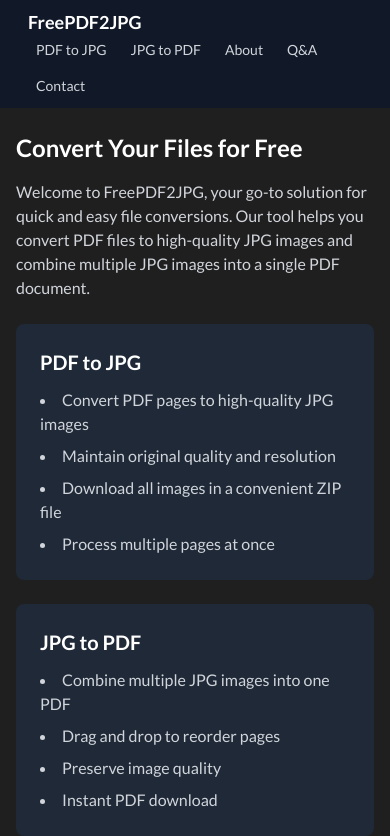
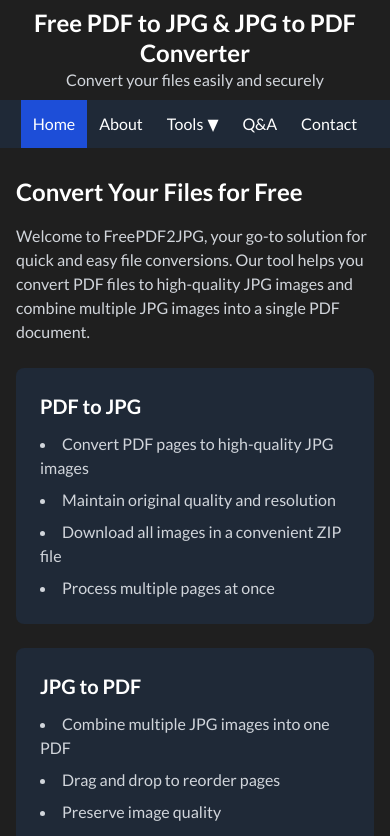
Before and after one commit to SuperB747/freepdf2jpg, a React (Vite) app in the folder client/: page / in a window 390 px wide. Shown: the top 836 px of the page. Built offline with nearby package versions, Linux system fonts and the light colour scheme.

Commit message:
모바일 친화적으로 하되 디자인은 다시 고백

```diff
--- a/client/src/components/Navigation.jsx
+++ b/client/src/components/Navigation.jsx
@@ -1,33 +1,116 @@
-import { Link } from 'react-router-dom';
+import { Link, useLocation } from 'react-router-dom';
+import { useState, useRef, useEffect } from 'react';
 
-const Navigation = () => {
+export default function Navigation() {
+  const location = useLocation();
+  const [isToolsOpen, setIsToolsOpen] = useState(false);
+  const toolsRef = useRef(null);
+
+  const isActive = (path) => {
+    return location.pathname === path ? 'bg-blue-700' : '';
+  };
+
+  // Close dropdown when clicking outside
+  useEffect(() => {
+    function handleClickOutside(event) {
+      if (toolsRef.current && !toolsRef.current.contains(event.target)) {
+        setIsToolsOpen(false);
+      }
+    }
+
+    document.addEventListener('mousedown', handleClickOutside);
+    return () => {
+      document.removeEventListener('mousedown', handleClickOutside);
+    };
+  }, []);
+
   return (
-    <nav className="bg-gray-900 py-2 px-3 sm:px-4">
-      <div className="container mx-auto flex flex-wrap items-center justify-between">
-        <Link to="/" className="text-white font-semibold text-lg sm:text-xl whitespace-nowrap">
-          FreePDF2JPG
+    <header className="bg-[#1f1f1f]">
+      {/* Title Section */}
+      <div className="text-center py-2">
+        <h1 className="text-2xl sm:text-3xl font-bold text-white leading-tight px-2">Free PDF to JPG & JPG to PDF Converter</h1>
+        <p className="text-gray-300">Convert your files easily and securely</p>
+      </div>
+
+      {/* Navigation Bar */}
+      <nav className="bg-gray-800 mb-1 overflow-x-auto">
+        <div className="max-w-4xl mx-auto">
+          <ul className="flex justify-center items-center min-w-max">
+            <li>
+              <Link
+                to="/"
+                className={`text-white px-3 sm:px-6 py-3 sm:py-4 inline-block hover:bg-blue-600 transition-colors ${isActive('/')}`}
+              >
+                Home
               </Link>
-
-        <div className="flex flex-wrap items-center gap-2 sm:gap-4 text-sm sm:text-base">
-          <Link to="/pdf-to-jpg" className="text-gray-300 hover:text-white px-2 py-1">
+            </li>
+            <li>
+              <Link
+                to="/about"
+                className={`text-white px-3 sm:px-6 py-3 sm:py-4 inline-block hover:bg-blue-600 transition-colors ${isActive('/about')}`}
+              >
+                About
+              </Link>
+            </li>
+            <li
+              className="relative"
+              ref={toolsRef}
+              onMouseLeave={() => setIsToolsOpen(false)}
+            >
+              <button
+                className={`text-white px-3 sm:px-6 py-3 sm:py-4 inline-block hover:bg-blue-600 transition-colors ${
+                  isActive('/pdf-to-jpg') || isActive('/jpg-to-pdf') || isToolsOpen ? 'bg-blue-700' : ''
+                }`}
+                onClick={() => setIsToolsOpen(!isToolsOpen)}
+                onMouseEnter={() => setIsToolsOpen(true)}
+              >
+                Tools
+                <span className={`ml-1 transition-transform duration-200 inline-block ${isToolsOpen ? 'rotate-180' : ''}`}>▼</span>
+              </button>
+              {isToolsOpen && (
+                <ul
+                  className="absolute left-0 w-48 bg-gray-800 shadow-lg py-2 z-50"
+                >
+                  <li>
+                    <Link
+                      to="/pdf-to-jpg"
+                      className={`block px-4 py-2 text-white hover:bg-blue-600 transition-colors ${isActive('/pdf-to-jpg')}`}
+                      onClick={() => setIsToolsOpen(false)}
+                    >
                       PDF to JPG
                     </Link>
-          <Link to="/jpg-to-pdf" className="text-gray-300 hover:text-white px-2 py-1">
+                  </li>
+                  <li>
+                    <Link
+                      to="/jpg-to-pdf"
+                      className={`block px-4 py-2 text-white hover:bg-blue-600 transition-colors ${isActive('/jpg-to-pdf')}`}
+                      onClick={() => setIsToolsOpen(false)}
+                    >
                       JPG to PDF
                     </Link>
-          <Link to="/about" className="text-gray-300 hover:text-white px-2 py-1">
-            About
-          </Link>
-          <Link to="/qa" className="text-gray-300 hover:text-white px-2 py-1">
+                  </li>
+                </ul>
+              )}
+            </li>
+            <li>
+              <Link
+                to="/qa"
+                className={`text-white px-3 sm:px-6 py-3 sm:py-4 inline-block hover:bg-blue-600 transition-colors ${isActive('/qa')}`}
+              >
                 Q&A
               </Link>
-          <Link to="/contact" className="text-gray-300 hover:text-white px-2 py-1 whitespace-nowrap">
+            </li>
+            <li>
+              <Link
+                to="/contact"
+                className={`text-white px-3 sm:px-6 py-3 sm:py-4 inline-block hover:bg-blue-600 transition-colors ${isActive('/contact')}`}
+              >
                 Contact
               </Link>
-        </div>
+            </li>
+          </ul>
         </div>
       </nav>
+    </header>
   );
-};
-
-export default Navigation;
+}
```
Lines whose indentation alone changed are shown as unchanged.
